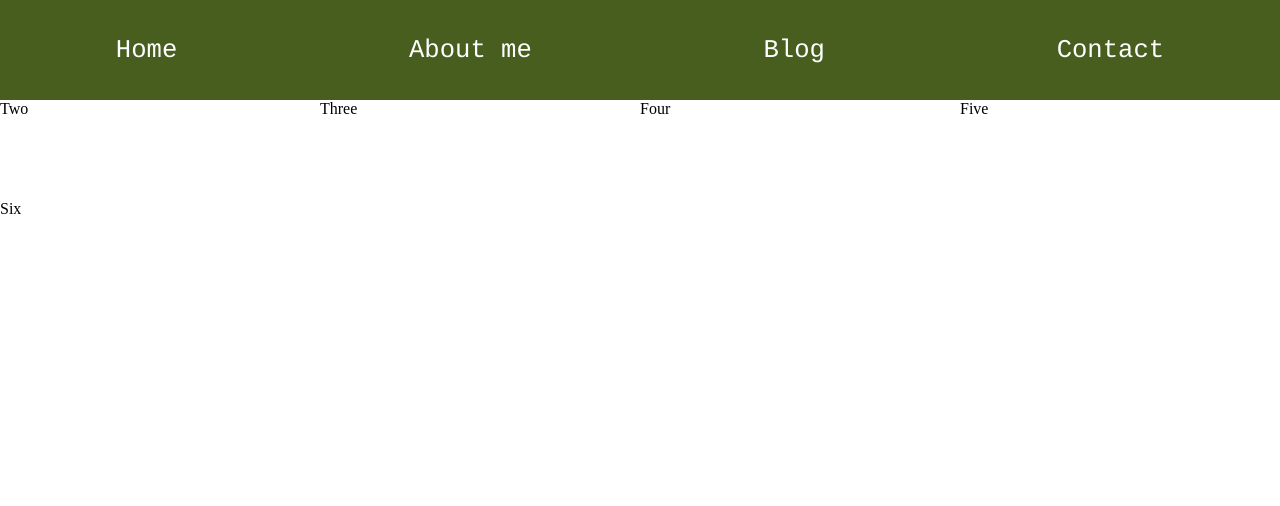
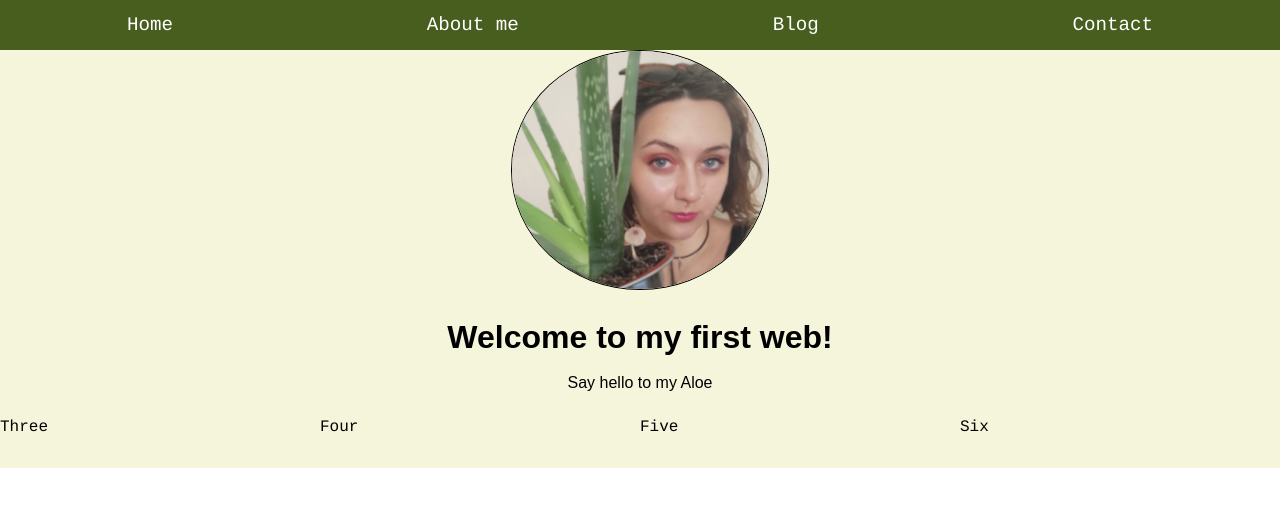
Before and after one commit to efoxie/misaklesl, a plain HTML site: page index.html in a window 1280 px wide. Drawn offline with Linux system fonts and the light colour scheme.

Commit message:
welcome area

```diff
--- a/index.html
+++ b/index.html
@@ -2,6 +2,7 @@
 <html lang="cs-cz">
     <head>
         <meta charset="utf-8" />
+        <meta name="viewport" content="width=device-width, initial-scale=1"/>
         <link rel="stylesheet" href="style.css">
         <title>Misaklesl page</title>
     </head>
@@ -13,7 +14,13 @@
                 <div class="one"><a href="#">Blog</a></div>
                 <div class="one"><a href="#">Contact</a></div>
             </div>
-            <div class="two">Two</div>
+            <div class="main">
+                <div class="my-aloe">
+                    <img src="img/me3250.png" alt="me and aloe" srcset="img/me2.png 500w, img/me41000.png 1000w">
+                    <p><h1>Welcome to my first web!</h1><br>
+                        Say hello to my Aloe</p>
+                </div>
+            </div>
             <div class="three">Three</div>
             <div class="four">Four</div>
             <div class="five">Five</div>
--- a/style.css
+++ b/style.css
@@ -6,7 +6,9 @@
 .container {
     display: grid;
     grid-template-columns: repeat(4, 1fr);
-    grid-auto-rows: minmax(100px, auto);
+    grid-auto-rows: minmax(50px, auto);
+    background-color: beige;
+    font-family: Courier;
 }
 
 .header {
@@ -21,15 +23,42 @@
     grid-row-end: 2;
     text-align: center;
     margin: auto;
-    font-family: Courier;
 }
 
 .one a {
     text-decoration: none;
     color: white;
-    font-size: 2vw;
+    font-size: 1.5vw;
 }
 
 .one a:hover {
     color:grey;
 }
+
+.main {
+    grid-column: 1 / 5;
+    grid-row: 2 / 8;
+    display: grid;
+}
+
+.my-aloe {
+    margin: auto;
+    text-align: center;
+    font-family: fantasy;
+}
+
+.my-aloe > img {
+    border-radius: 100%;
+    max-width: 20%;
+    border: solid black 0.01vw;
+}
+
+.my-aloe > p {
+    margin: 2% auto;
+}
+
+@media (max-width: 600px) {
+    .my-aloe {
+        font-size: 2.5vw;
+    }
+}
```
Also changed, not shown: img/me1.png (added), img/me2.png (added), img/me3250.png (added), img/me41000.png (added).
